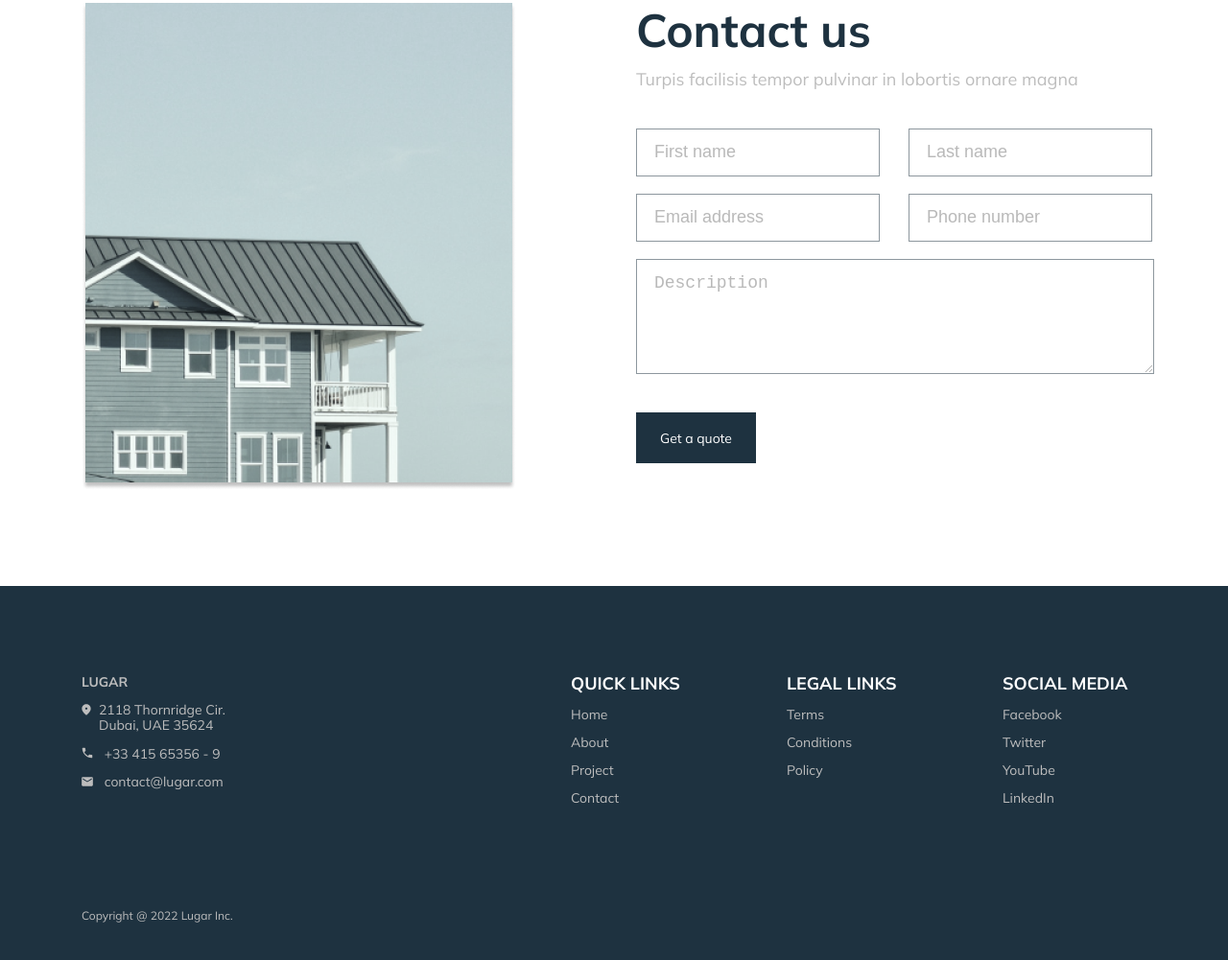
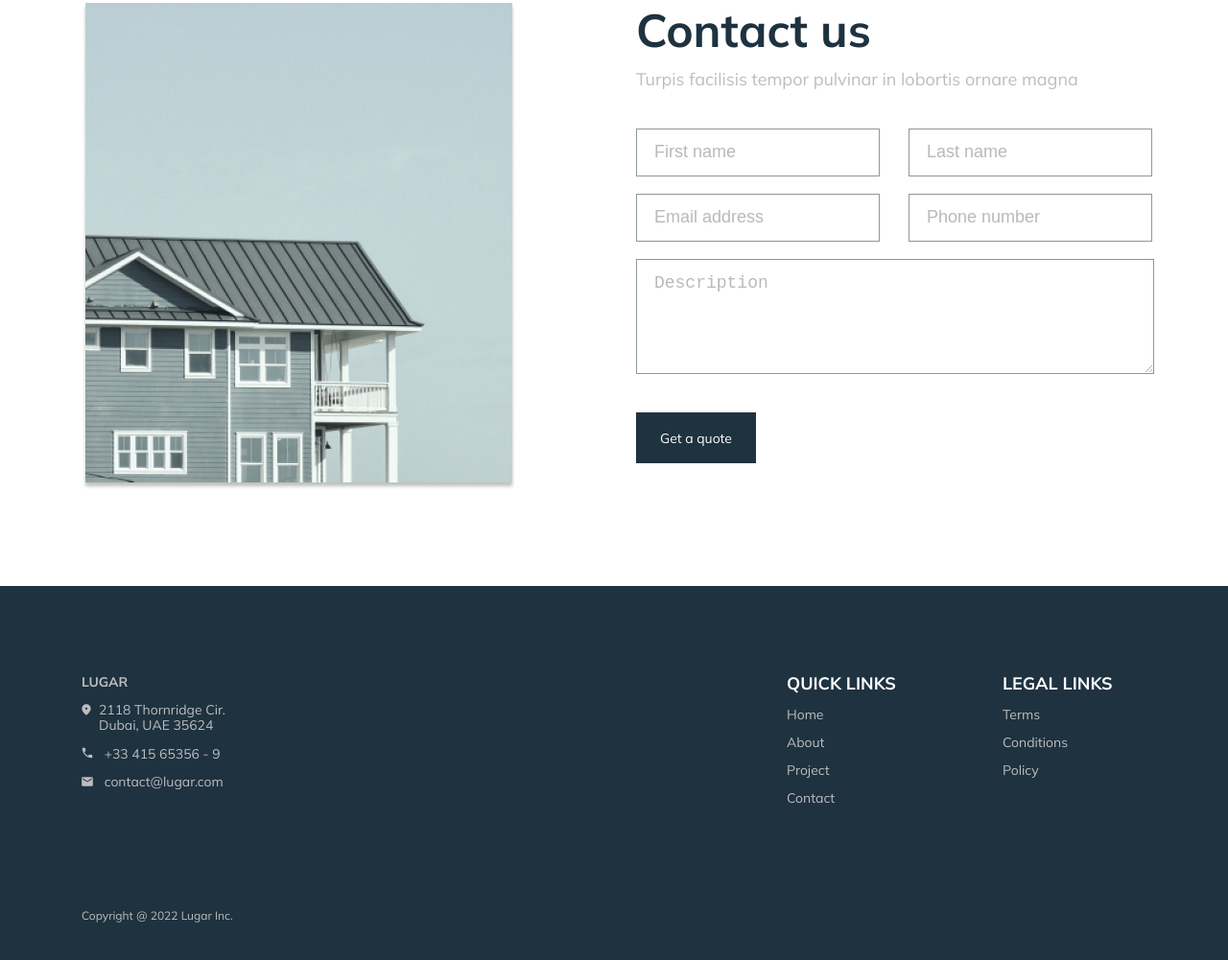
Before and after one commit to iPhone-cell/lugar, a plain HTML site: page index.html in a window 1280 px wide. Shown: the part 3141-4142 px from the top of the page at 96% size. Drawn offline with nearby package versions, Linux system fonts and the light colour scheme.

Commit message:
Add files via upload

```diff
--- a/index.html
+++ b/index.html
@@ -1,5 +1,6 @@
 <!DOCTYPE html>
 <html lang="en">
+
 <head>
 	<meta charset="UTF-8">
 	<meta http-equiv="X-UA-Compatible" content="IE=edge">
@@ -10,6 +11,7 @@
 	<link href="https://fonts.googleapis.com/css2?family=Mulish:wght@300;400;700&display=swap" rel="stylesheet">
 	<link rel="stylesheet" href="css/style.css">
 </head>
+
 <body>
 	<div class="intro-wrapper">
 		<header class="header">
@@ -46,7 +48,8 @@
 				<img src="images/award/award-img.png" alt="" class="award__img img">
 				<div class="award__offer">
 					<h2>Award winning real estate company in Dubai</h2>
-                    <p>Semper arcu mauris aliquam lacus. Massa erat vitae ultrices pharetra scelerisque. Ipsum, turpis facilisis tempor pulvinar in lobortis ornare magna</p>
+					<p>Semper arcu mauris aliquam lacus. Massa erat vitae ultrices pharetra scelerisque. Ipsum, turpis
+						facilisis tempor pulvinar in lobortis ornare magna</p>
 					<div class="award__statistics">
 						<div class="award__item">
 							<h3>Previous projects</h3>
@@ -140,7 +143,8 @@
 					<div class="reviews__quote">
 						<img src="images/reviews/quote.svg" alt="">
 						<h3>Dream house isn’t dream anymore</h3>
-                        <p>Semper arcu mauris aliquam lacus. Massa erat vitae ultrices pharetra scelerisque. Ipsum, turpis facilisis tempor pulvinar</p>
+						<p>Semper arcu mauris aliquam lacus. Massa erat vitae ultrices pharetra scelerisque. Ipsum,
+							turpis facilisis tempor pulvinar</p>
 						<div class="reviews__author">
 							<h4>Brooklyn Simmons</h4>
 							<p>Artist</p>
@@ -222,15 +226,6 @@
 							<a href="#">Policy</a>
 						</nav>
 					</div>
-                    <div class="footer__nav-item">
-                        <h3 class="footer__subtitle">Social media</h3>
-                        <nav class="footer__nav">
-                            <a href="#">Facebook</a>
-                            <a href="#">Twitter</a>
-                            <a href="#">YouTube</a>
-                            <a href="#">LinkedIn</a>
-                        </nav>
-                    </div>
 				</div>
 			</div>
 			<div class="footer__copyright">
@@ -240,7 +235,10 @@
 	</footer>
 
 	<!-- JS -->
-    <script src="https://cdnjs.cloudflare.com/ajax/libs/jquery/3.6.0/jquery.min.js" integrity="sha512-894YE6QWD5I59HgZOGReFYm4dnWc1Qt5NtvYSaNcOP+u1T9qYdvdihz0PPSiiqn/+/3e7Jo4EaG7TubfWGUrMQ==" crossorigin="anonymous" referrerpolicy="no-referrer"></script>
+	<script src="https://cdnjs.cloudflare.com/ajax/libs/jquery/3.6.0/jquery.min.js"
+		integrity="sha512-894YE6QWD5I59HgZOGReFYm4dnWc1Qt5NtvYSaNcOP+u1T9qYdvdihz0PPSiiqn/+/3e7Jo4EaG7TubfWGUrMQ=="
+		crossorigin="anonymous" referrerpolicy="no-referrer"></script>
 	<script src="js/app.js"></script>
 </body>
+
 </html>
```
Lines whose indentation alone changed are shown as unchanged.
